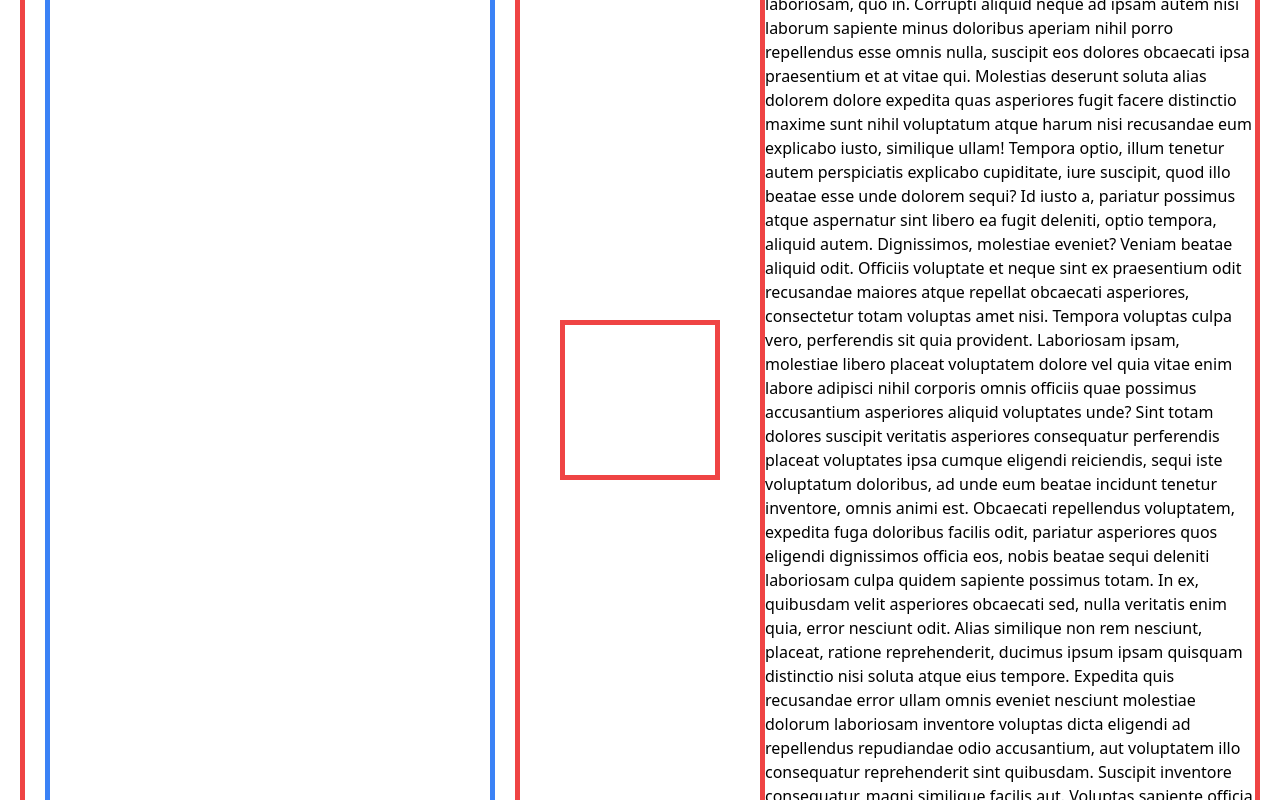
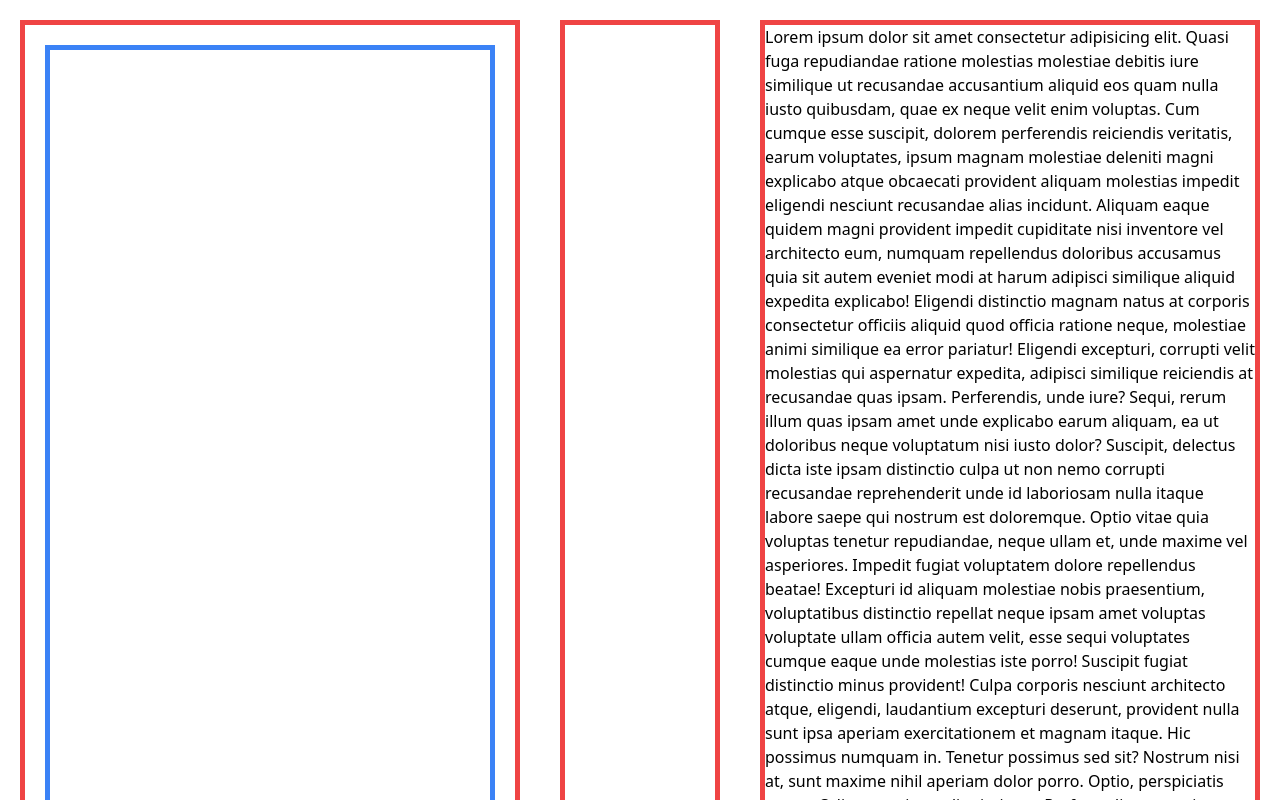
Before and after one commit to ash-astro269/test, a website: page index.html in a window 1280 px wide. Shown: the top 800 px of the page. Drawn offline with Linux system fonts and the light colour scheme.

Commit message:
Updated index.html to add reponsiveness

```diff
--- a/index.html
+++ b/index.html
@@ -8,15 +8,15 @@
     <link rel="stylesheet" href="src/output.css">
 </head>
 
-<body class="justify-center items-center">
-    <div class="flex justify-center items-center h-[100vh]">
+<body class="flex justify-center items-center">
+    <div class="flex flex-col lg:flex-row justify-center items-stretch min-h-screen w-full">
         <div
-            class="inline-block flex-1 h-[1980px] min-w-52 m-5 border-[5px] border-solid border-red-500 overflow-y-auto">
+            class="inline-block flex-1 h-auto lg:h-[1980px] min-w-0 sm:min-w-52 m-5 border-[5px] border-solid border-red-500 overflow-y-auto">
             <div class="relative min-h-[1500px] min-w-5 m-5 border-[5px] border-solid border-blue-500"></div>
             <div class="relative min-h-96 min-w-5 m-5"> </div>
         </div>
-        <div class="inline-block sticky top-0 min-h-40 min-w-40 m-5 border-[5px] border-solid border-red-500"></div>
-        <div class="inline-block flex-1 min-h-96 min-w-52 m-5 border-[5px] border-solid border-red-500 overflow-y-auto">
+        <div class="inline-block lg:sticky lg:top-0 min-h-40 min-w-40 m-5 border-[5px] border-solid border-red-500 self-start"></div>
+        <div class="inline-block flex-1 min-h-96 min-w-0 sm:min-w-52 m-5 border-[5px] border-solid border-red-500 overflow-y-auto">
             Lorem ipsum dolor sit amet consectetur adipisicing elit. Quasi fuga repudiandae ratione molestias molestiae
             debitis iure similique ut recusandae accusantium aliquid eos quam nulla iusto quibusdam, quae ex neque velit
             enim voluptas. Cum cumque esse suscipit, dolorem perferendis reiciendis veritatis, earum voluptates, ipsum
```
